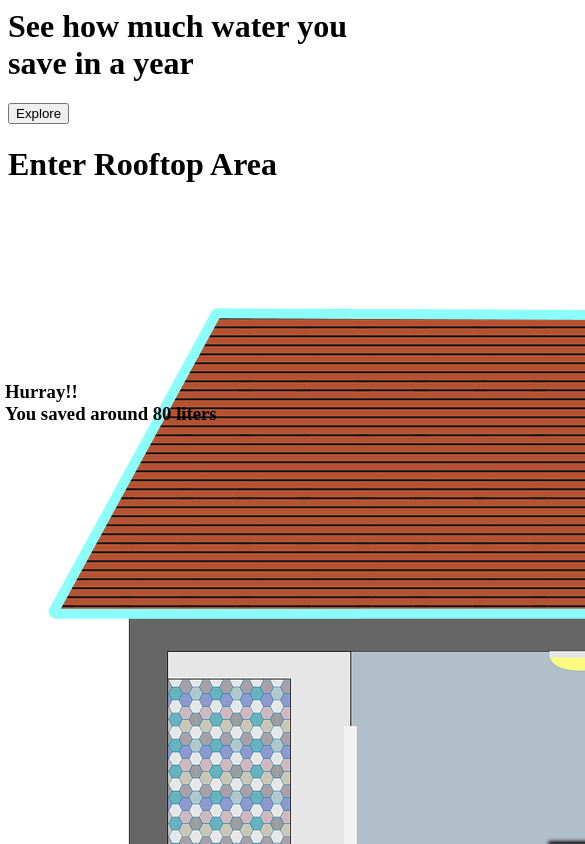
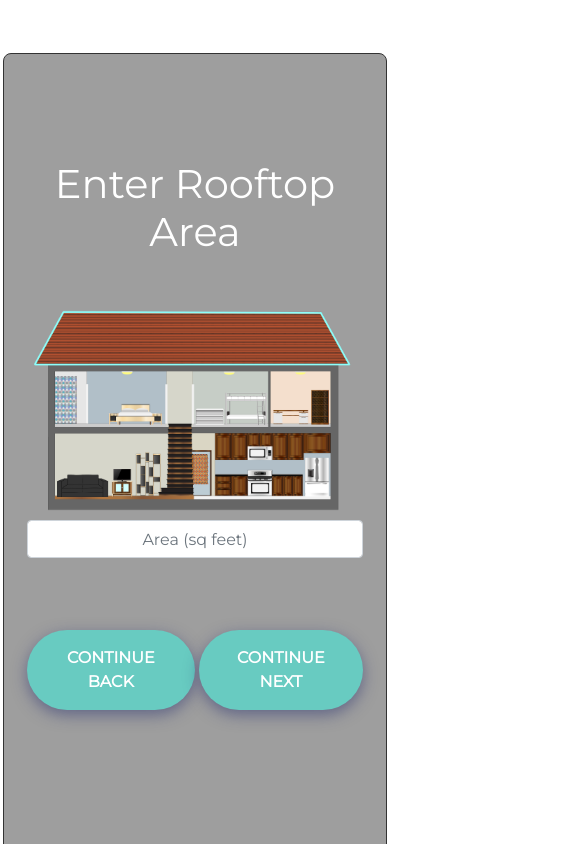
Before and after one commit to prashantbharati/formfront, a plain HTML site: page try2.html in a window 390 px wide. Both pictures are taken after a click on the button "Explore". Shown: the top 844 px of the page, 585 px wide, since content can reach past the window. Drawn offline with nearby package versions, Linux system fonts and the light colour scheme; some packages are replaced by stand-ins of ours.

Commit message:
script not working

```diff
--- a/try2.html
+++ b/try2.html
@@ -1,3 +1,259 @@
+<link href='https://fonts.googleapis.com/css?family=Montserrat' rel='stylesheet'>
+  <link rel="stylesheet" href="https://cdn.jsdelivr.net/npm/bootstrap@4.4.1/dist/css/bootstrap.min.css"
+    integrity="sha384-Vkoo8x4CGsO3+Hhxv8T/Q5PaXtkKtu6ug5TOeNV6gBiFeWPGFN9MuhOf23Q9Ifjh" crossorigin="anonymous">
+
+
+<style>
+  #body{
+        width:100%;
+		display:flex;
+		justify-content:center;
+		align-items:center;
+		padding-top:50px;
+		padding-bottom:50px;
+	}
+	#mainDiv{
+		color:black;
+		background:white;
+		width:100%;
+		border:3px solid transparent;
+		border-radius:10px;
+		display:flex;
+		flex-direction:column;
+		justify-content:space-around;
+		align-items:center;
+	}
+  body {
+    font-family: 'Montserrat';
+  }
+
+   .enddiv{
+     background-image: url("harvesting.png");
+     background-size: cover;
+     overflow: hidden;
+     color: black;
+   }
+
+  .img-fluid {
+    width: 65%;
+
+    height: auto;
+  }
+
+  @media (max-width: 500px) {
+    .card {
+      text-align: center;
+      padding: 5px;
+
+    }
+  }
+
+  @media (max-width: 500px) {
+    .img-fluid {
+      width: 100%;
+      height: auto;
+    }
+  }
+
+  @media (max-width: 500px) {
+    .container {
+      text-align: center;
+      align-items: center;
+      justify-content: center;
+
+    }
+  }
+
+  @media (max-width: 500px) {
+    .page2 {
+      display: block;
+      text-align: center;
+    }
+
+    @media (max-width: 500px) {
+      .form-control {
+        text-align: center;
+
+      }
+
+
+
+    }
+
+    .form-grp2 {
+      justify-content: center;
+      padding: auto;
+    }
+
+  }
+
+
+
+  .card {
+    background-color: #9e9e9e;
+    border: 1px solid #333;
+    border-radius: 0.5rem;
+    padding: 0.5rem;
+    height: 100vh;
+    width: 100%;
+    margin: 0;
+    animation: fade 250ms ease-in-out forwards;
+  }
+
+  .page {
+    height: 100vh;
+    display: flex;
+    margin: auto;
+    flex-direction: column;
+    justify-content: center;
+    align-items: center;
+    text-align: center;
+    color: white;
+    background-color: "#9e9e9e";
+  }
+
+  .page2 {
+
+    height: 100vh;
+    /* display: flex; */
+    flex-direction: row;
+    /* justify-content: center; */
+    align-items: center;
+    color: white;
+    background-color: "#9e9e9e";
+  }
+
+  .button {
+    display: table-cell;
+    background-color: #68cbc1;
+    color: white;
+    /* // width: "100%", */
+    max-width: 250px;
+    /* // display: "flex", */
+    font-weight: 700;
+    border-style: none;
+    padding: 1em;
+    border-radius: 999px 999px 999px 999px;
+    box-shadow: 0px 5px 15px 0px rgb(39 48 112 / 51%);
+  }
+
+  .form-group {
+    display: flex;
+    justify-content: center;
+    /* flex-direction: column; */
+    margin-bottom: 0.5rem;
+    gap: 0.25em;
+  }
+
+  .form-grp2 {
+    display: flex;
+    flex-direction: row;
+    align-items: center;
+    /* flex-direction: column; */
+    margin-bottom: 0.5rem;
+    gap: 0.25em;
+  }
+
+  .form-group:last-child {
+    margin: 0;
+  }
+
+  .form-group>label {
+    font-weight: bold;
+    font-size: 0.8em;
+    color: #333;
+  }
+
+  .form-group>input {
+    border: 1px solid #333;
+    border-radius: 0.25em;
+    font-size: 1rem;
+    padding: 0.25em;
+  }
+
+  .step-title {
+    margin: 0;
+    margin-bottom: 1rem;
+    /* text-align: center; */
+    color: white;
+  }
+
+  .card.active {
+    animation: slide 250ms 125ms ease-in-out both;
+  }
+
+  .multi-step-form {
+    overflow: hidden;
+    position: relative;
+  }
+
+  .mapleft {
+    display: flex;
+    flex-direction: column;
+    justify-content: center;
+    align-items: center;
+  }
+
+  .mapbutton {
+    display: none;
+    /* @media (max-width: 768px) {
+  display: block;
+} */
+  }
+
+  .roofbutton{
+      display: none;
+  }
+
+
+  @media screen and (max-width: 768px) {
+    .mapbutton {
+      display: block;
+    }
+    .roofbutton{
+      display: block;
+    }
+
+    .roofbutton2{
+      display:none;
+    }
+
+  }
+
+  .hide {
+    display: none;
+  }
+
+  @keyframes slide {
+    0% {
+      transform: translateX(200%);
+      opacity: 0;
+    }
+
+    100% {
+      transform: translateX(0);
+      opacity: 1;
+    }
+  }
+
+  @keyframes fade {
+    0% {
+      transform: scale(1);
+      opacity: 1;
+    }
+
+    50% {
+      transform: scale(0.75);
+      opacity: 0;
+    }
+
+    100% {
+      opacity: 0;
+      transform: scale(0);
+    }
+  }
+</style>
+
 <div id="body">
 	<div id="mainDiv">
 <form data-multi-step class="multi-step-form">
```
Also changed, not shown: try.html (+4 -6 lines).
